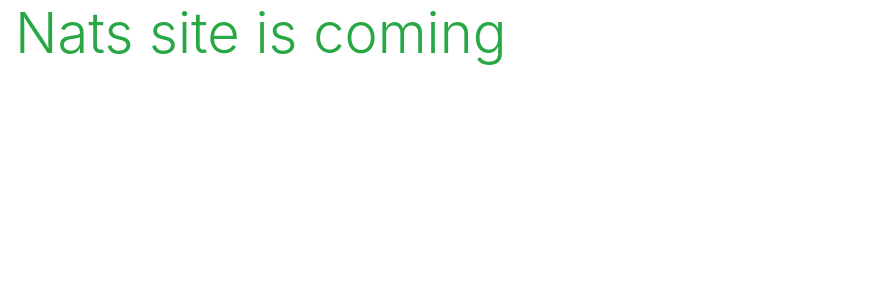
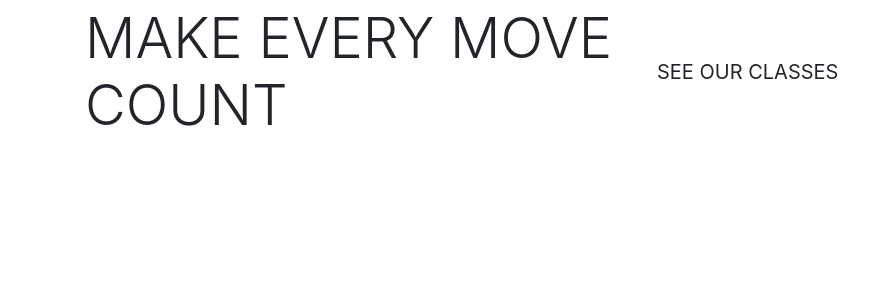
Before and after one commit to Code-Institute-Submissions/trainernats, a Django app: page / in a window 1280 px wide. Shown: the top 300 px of the page, without its empty margins (0-880 px from the left). Run offline with Django 3.2, Linux system fonts and the light colour scheme; some libraries are stand-ins or nearby versions.

Commit message:
added hompage content

```diff
--- a/home/templates/home/index.html
+++ b/home/templates/home/index.html
@@ -1,6 +1,26 @@
 {% extends "base.html" %}
 {% load static %}
 
+{% block page_header %}
+<div class="container header-container">
+    <div class="row">
+        <div class="col"></div>
+    </div>
+</div>
+{% endblock %}
+
 {% block content %}
-<h1 class="display-4 text-success">Nats site is coming</h1>
+<div class="container h-100">
+    <div class="row h-100">
+        <div class="col-7 col-md-6 my-auto">
+            <h1 class="display-4 text-black">MAKE EVERY MOVE COUNT</h1>
+        </div>
+        <div class="my-5">
+            <h4>
+                <a href="" class="see-classes-button btn btn-lg rounded-0 text-uppercase py3">see our classes</a>
+            </h4>
+        </div>
+    </div>
+</div>
+
 {% endblock %}
--- a/home/views.py
+++ b/home/views.py
@@ -1,4 +1,5 @@
 from django.shortcuts import render
+
 
 def index(request):
     ''' A view to return the index page '''
--- a/trainernatssteele/settings.py
+++ b/trainernatssteele/settings.py
@@ -67,7 +67,7 @@ TEMPLATES = [
         'OPTIONS': {
             'context_processors': [
                 'django.template.context_processors.debug',
-                'django.template.context_processors.request',#required by allauth
+                'django.template.context_processors.request',  # required by allauth
                 'django.contrib.auth.context_processors.auth',
                 'django.contrib.messages.context_processors.messages',
             ],
```
Also changed, not shown: requirements.txt (added, +26 -0 lines), home/urls.py (line endings or trailing spaces).
